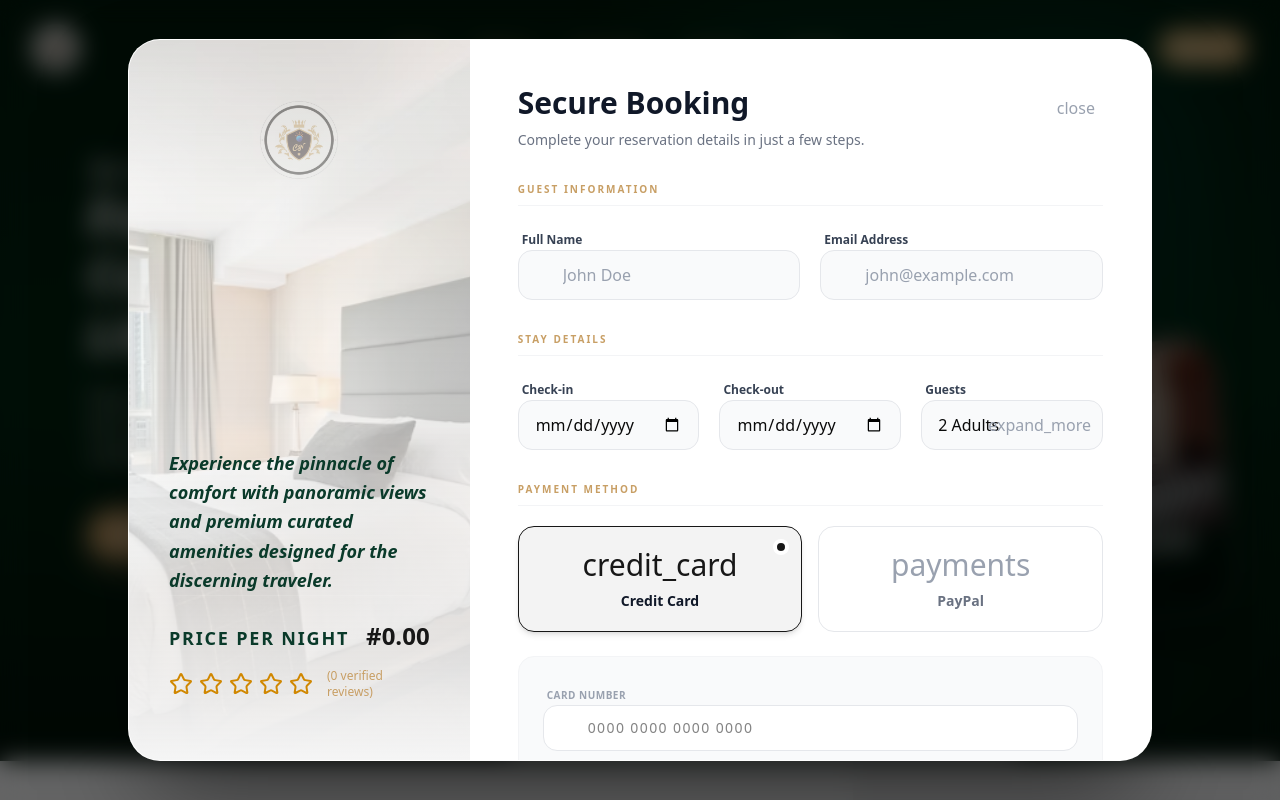
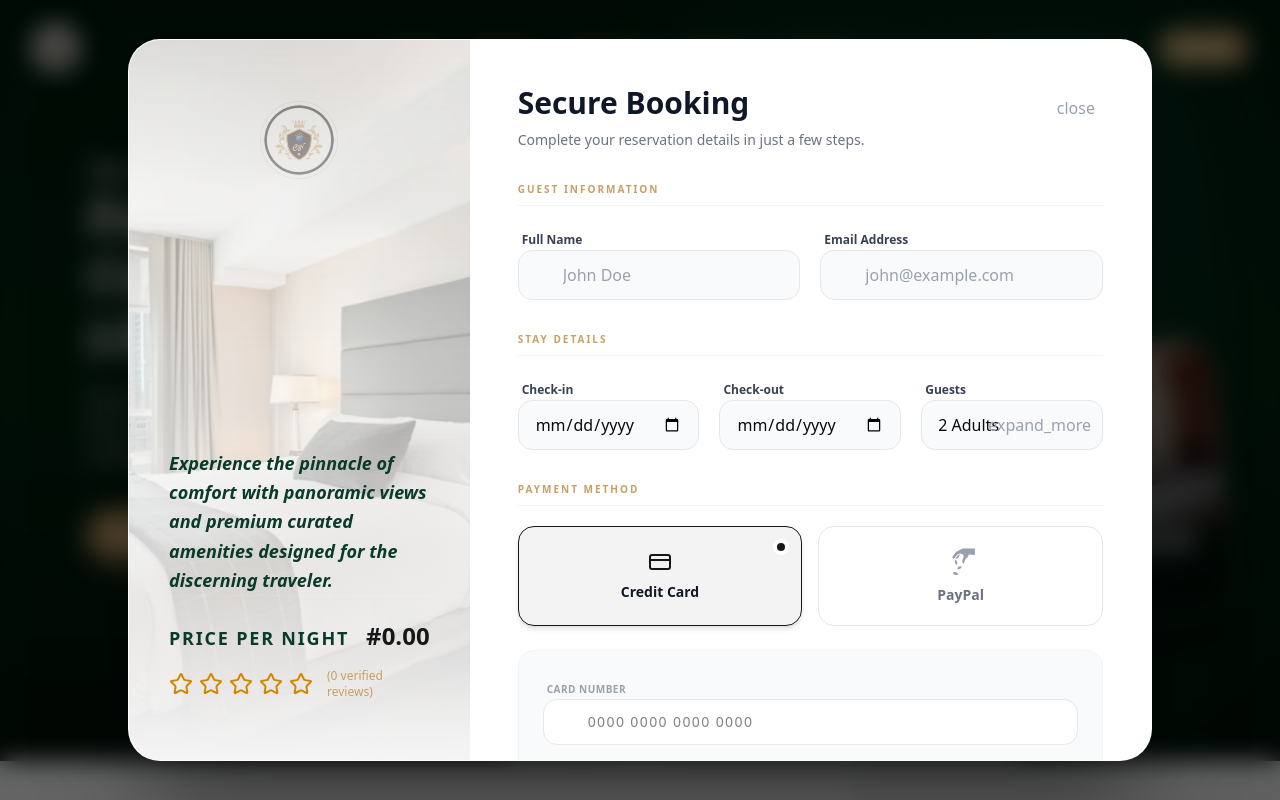
Before and after one commit to rowlandlawson/cli-samnoris, a Next.js app: page / in a window 1280 px wide. Both pictures are taken after a click on the button "Book Now". Shown: the top 800 px of the page. Built offline with nearby package versions, Linux system fonts and the light colour scheme.

Commit message:
update credit card icon

```diff
--- a/app/components/BookingModal.tsx
+++ b/app/components/BookingModal.tsx
@@ -1,6 +1,7 @@
 import React, { useState } from 'react';
 import Image from 'next/image';
-import { Star } from 'lucide-react';
+import { CreditCard, Star } from 'lucide-react';
+import { GiPayMoney } from 'react-icons/gi';
 
 interface Room {
   name: string;
@@ -158,7 +159,7 @@ export const BookingModal: React.FC<BookingModalProps> = ({ room, onClose }) =>
                 >
                   {paymentMethod === 'card' && <div className="absolute top-3 right-3 w-4 h-4 rounded-full bg-primary border-4 border-white"></div>}
                   <div className="flex flex-col items-center gap-2">
-                    <span className={`material-icons text-3xl ${paymentMethod === 'card' ? 'text-primary' : 'text-gray-400'}`}>credit_card</span>
+                    <span className={`material-icons text-3xl ${paymentMethod === 'card' ? 'text-primary' : 'text-gray-400'}`}><CreditCard /></span>
                     <span className={`text-sm font-bold ${paymentMethod === 'card' ? 'text-gray-900' : 'text-gray-500'}`}>Credit Card</span>
                   </div>
                 </div>
@@ -169,7 +170,7 @@ export const BookingModal: React.FC<BookingModalProps> = ({ room, onClose }) =>
                 >
                   {paymentMethod === 'paypal' && <div className="absolute top-3 right-3 w-4 h-4 rounded-full bg-primary border-4 border-white"></div>}
                   <div className="flex flex-col items-center gap-2">
-                    <span className={`material-icons text-3xl ${paymentMethod === 'paypal' ? 'text-blue-600' : 'text-gray-400'}`}>payments</span>
+                    <span className={`material-icons text-3xl ${paymentMethod === 'paypal' ? 'text-blue-600' : 'text-gray-400'}`}><GiPayMoney /></span>
                     <span className={`text-sm font-bold ${paymentMethod === 'paypal' ? 'text-gray-900' : 'text-gray-500'}`}>PayPal</span>
                   </div>
                 </div>
```
